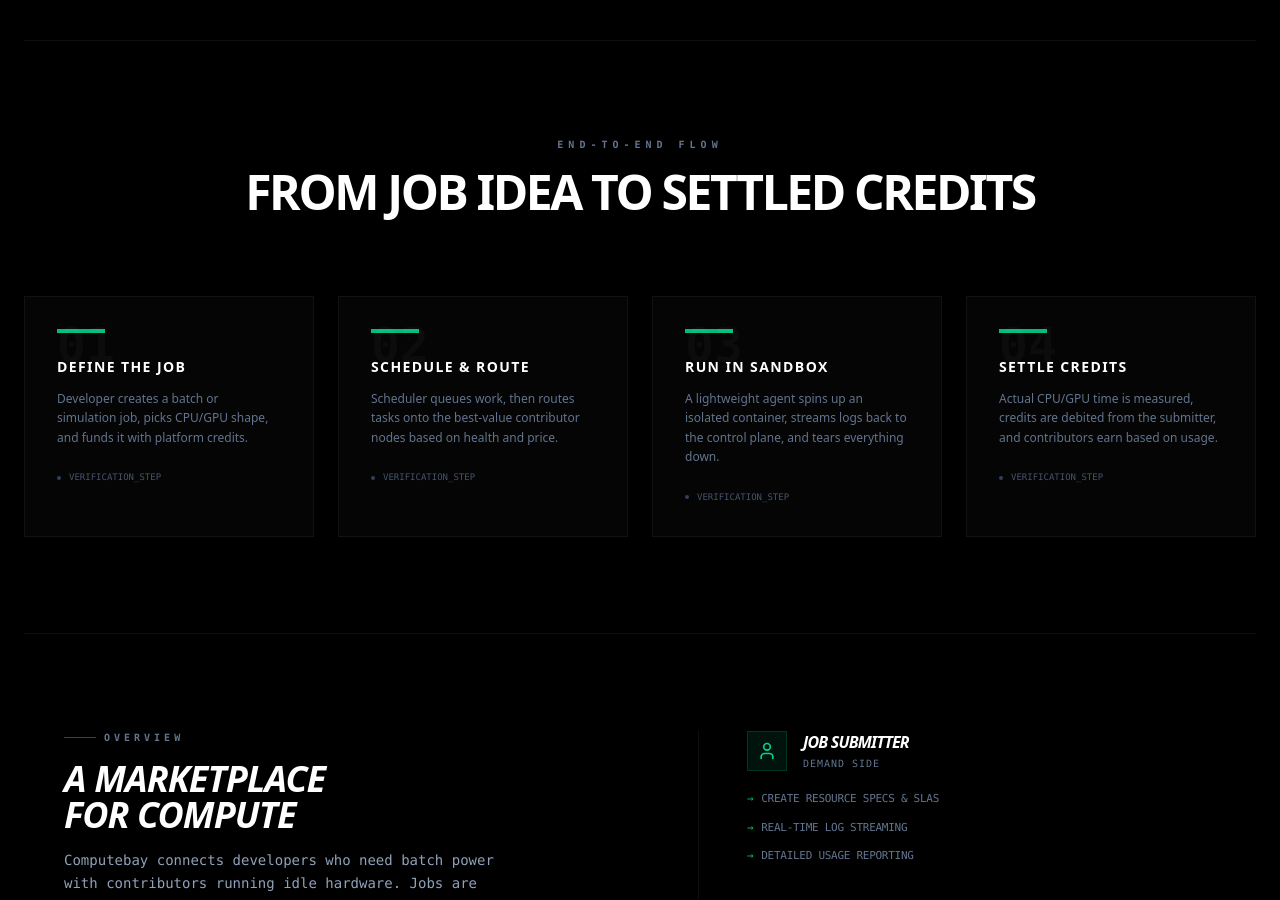
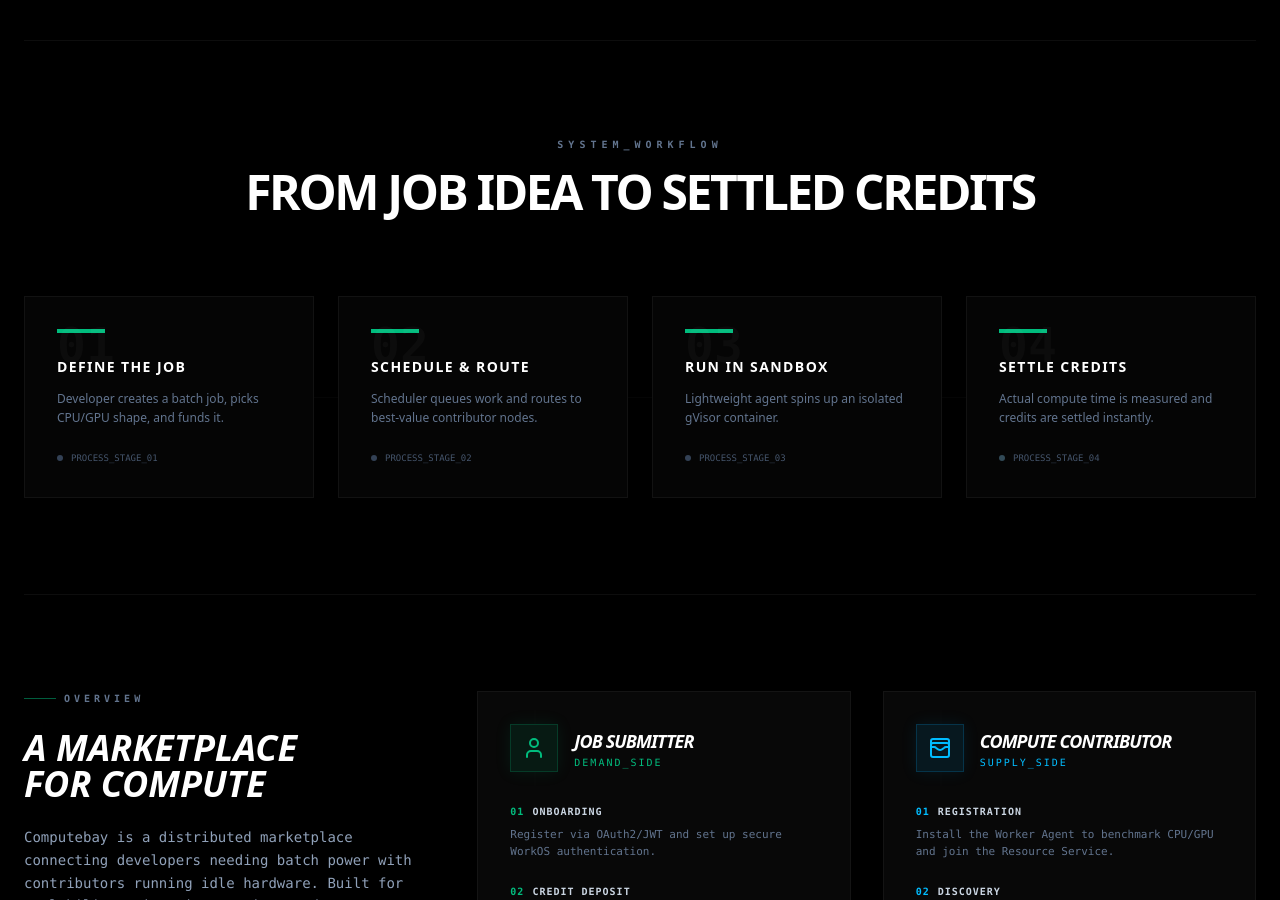
Before and after one commit to computebay/frontend, a React (Vite) app: page / in a window 1280 px wide. Shown: the part 1900-2800 px from the top of the page. Built offline with nearby package versions, Linux system fonts and the light colour scheme.

Commit message:
feat: Update SparklesCore glow color and enhance Home section with sequential animations and improved layout

```diff
--- a/src/components/SparklesCore.tsx
+++ b/src/components/SparklesCore.tsx
@@ -70,7 +70,7 @@ export const SparklesCore = (props: ParticlesProps) => {
                   duration: 2,        // Smoothness of the transition
                   size: maxSize ? maxSize * 1.5 : 4, // Grow slightly
                   opacity: 1,         // Full brightness
-                  color: { value: "#3ae9a9ff" } // A slightly brighter emerald for the glow
+                  color: { value: "#34d399" } // A slightly brighter emerald for the glow
                 },
               },
             },
--- a/src/index.css
+++ b/src/index.css
@@ -127,9 +127,14 @@ body {
 }
 
 @layer base {
+  ::-webkit-scrollbar {
+    display: none;
+  }
+
   * {
     @apply border-border outline-ring/50;
   }
+
   body {
     @apply bg-background text-foreground;
   }
--- a/src/pages/Home.tsx
+++ b/src/pages/Home.tsx
@@ -249,116 +249,187 @@ const Home = () => {
             </section>
 
             {/* 5. EXECUTION FLOW */}
-            <section id="how-it-works" className="py-24 border-t border-white/5">
+            {/* 5. EXECUTION FLOW WITH SEQUENTIAL ANIMATION */}
+            <section id="how-it-works" className="py-24 border-t border-white/5 relative overflow-hidden">
                 <div className="mb-20">
                     <h2 className="font-mono text-[10px] font-bold uppercase tracking-[0.5em] text-slate-500 text-center mb-4">
-                        End-to-end flow
+                        System_Workflow
                     </h2>
                     <h3 className="text-5xl font-black text-white text-center uppercase tracking-tighter">
                         From job idea to settled credits
                     </h3>
                 </div>
 
-                <div className="grid gap-6 md:grid-cols-4">
+                {/* The Grid Container */}
+                <motion.div
+                    className="grid gap-6 md:grid-cols-4 relative"
+                    initial="initial"
+                    whileInView="animate"
+                    viewport={{ once: true, margin: "-100px" }}
+                    variants={{
+                        animate: {
+                            transition: {
+                                staggerChildren: 0.4, // This creates the 1, 2, 3, 4 sequence
+                            }
+                        }
+                    }}
+                >
                     {[
-                        { n: '01', t: 'Define the job', d: 'Developer creates a batch or simulation job, picks CPU/GPU shape, and funds it with platform credits.' },
-                        { n: '02', t: 'Schedule & route', d: 'Scheduler queues work, then routes tasks onto the best-value contributor nodes based on health and price.' },
-                        { n: '03', t: 'Run in sandbox', d: 'A lightweight agent spins up an isolated container, streams logs back to the control plane, and tears everything down.' },
-                        { n: '04', t: 'Settle credits', d: 'Actual CPU/GPU time is measured, credits are debited from the submitter, and contributors earn based on usage.' },
+                        { n: '01', t: 'Define the job', d: 'Developer creates a batch job, picks CPU/GPU shape, and funds it.' },
+                        { n: '02', t: 'Schedule & route', d: 'Scheduler queues work and routes to best-value contributor nodes.' },
+                        { n: '03', t: 'Run in sandbox', d: 'Lightweight agent spins up an isolated gVisor container.' },
+                        { n: '04', t: 'Settle credits', d: 'Actual compute time is measured and credits are settled instantly.' },
                     ].map((step, i) => (
-                        <div key={i} className="group relative border border-white/5 bg-[#050505] p-8 transition-all hover:bg-white/5">
+                        <motion.div
+                            key={i}
+                            variants={{
+                                initial: { opacity: 0, y: 20 },
+                                animate: {
+                                    opacity: 1,
+                                    y: 0,
+                                    transition: { duration: 0.5 }
+                                }
+                            }}
+                            className="group relative border border-white/5 bg-[#050505] p-8 transition-all duration-500 hover:bg-[#0A0A0A] hover:border-emerald-500/30"
+                        >
+                            {/* 1. THE "BLIP" EFFECT (Flashes green when the card "activates") */}
+                            <motion.div
+                                variants={{
+                                    animate: {
+                                        opacity: [0, 1, 0],
+                                        scale: [0.9, 1.05, 1],
+                                        transition: { delay: i * 0.4, duration: 0.8 }
+                                    }
+                                }}
+                                className="absolute inset-0 bg-emerald-500/10 pointer-events-none z-0"
+                            />
+
+                            {/* 2. THE BACKGROUND NUMBER */}
                             <span className="absolute top-6 left-8 font-mono text-5xl font-black text-white/[0.03] group-hover:text-emerald-500/10 transition-colors">
                                 {step.n}
                             </span>
-                            <div className="h-1 w-12 bg-emerald-500 mb-6" />
-                            <h4 className="mb-3 font-bold uppercase tracking-widest text-white text-sm">{step.t}</h4>
-                            <p className="text-xs leading-relaxed text-slate-500 group-hover:text-slate-400">{step.d}</p>
+
+                            {/* 3. THE PROGRESS BAR (Animates width when card blips) */}
+                            <motion.div
+                                initial={{ width: "0%" }}
+                                whileInView={{ width: "3rem" }}
+                                transition={{ delay: i * 0.4, duration: 0.5 }}
+                                className="h-1 bg-emerald-500 mb-6 group-hover:w-full transition-all duration-300"
+                            />
+
+                            <div className="relative z-10">
+                                <h4 className="mb-3 font-bold uppercase tracking-widest text-white text-sm">
+                                    {step.t}
+                                </h4>
+                                <p className="text-xs leading-relaxed text-slate-500 group-hover:text-slate-300">
+                                    {step.d}
+                                </p>
+
+                                {/* 4. STATUS INDICATOR */}
                                 <div className="mt-6 flex items-center gap-2 font-mono text-[9px] text-slate-600 uppercase">
-                                <span className="h-1 w-1 rounded-full bg-slate-700" /> Verification_Step
+                                    <motion.span
+                                        animate={{
+                                            backgroundColor: ["#334155", "#10b981", "#334155"],
+                                        }}
+                                        transition={{
+                                            delay: i * 0.4,
+                                            duration: 1.5,
+                                            repeat: Infinity,
+                                            repeatDelay: 2
+                                        }}
+                                        className="h-1.5 w-1.5 rounded-full"
+                                    />
+                                    {`PROCESS_STAGE_${step.n}`}
                                 </div>
                             </div>
+                        </motion.div>
                     ))}
-                </div>
+
+                    {/* 5. THE CONNECTING "WIRE" (Optional: Visual line behind cards) */}
+                    <div className="absolute top-1/2 left-0 w-full h-px bg-white/[0.02] -z-10 hidden md:block" />
+                </motion.div>
             </section>
 
+
             {/* 6. TEXTUAL OVERVIEW / ROLES */}
-            {/* 6. TEXTUAL OVERVIEW / ROLES */}
-            <section className="py-24 border-t border-white/5 w-full">
-                {/* This wrapper keeps the content centered and readable while the border above stays full-width */}
-                <div className="mx-auto max-w-7xl px-10">
-                    <div className="grid gap-16 lg:grid-cols-[1.1fr_1fr] items-start">
-
-                        {/* Left Column: Overview */}
-                        <div className="space-y-8">
-                            <div className="space-y-4">
+            <section className="py-24 border-t border-white/5">
+                <div className="grid gap-16 lg:grid-cols-[1fr_2fr]">
+                    {/* Sidebar: Platform Vision */}
+                    <div className="space-y-6">
                         <h2 className="font-mono text-[10px] font-bold uppercase tracking-[0.4em] text-slate-500 flex items-center gap-2">
-                                    <span className="h-[1px] w-8 bg-emerald-500/50" />
-                                    Overview
+                            <span className="h-[1px] w-8 bg-emerald-500/50" /> Overview
                         </h2>
-                                <h3 className="text-4xl font-black text-white tracking-tight italic uppercase leading-none">
-                                    A marketplace <br /> for compute
-                                </h3>
-                                <p className="text-sm leading-relaxed text-slate-400 font-mono max-w-md">
-                                    Computebay connects developers who need batch power with contributors running idle hardware. Jobs are micro-orchestrated and settled in credits.
+                        <h3 className="text-4xl font-black text-white italic uppercase leading-none">A marketplace <br /> for compute</h3>
+                        <p className="text-sm leading-relaxed text-slate-400 font-mono">
+                            Computebay is a distributed marketplace connecting developers needing batch power with contributors running idle hardware. Built for scalability using microservices and secure sandboxing.
                         </p>
                     </div>
 
-                            <div className="grid gap-6 sm:grid-cols-3">
-                                {[
-                                    { t: 'Reliability', d: 'Health checks and resumable workloads.' },
-                                    { t: 'Security', d: 'Hardened isolated containers.' },
-                                    { t: 'Payments', d: 'Unified credit ledger system.' }
-                                ].map((feat, i) => (
-                                    <div key={i} className="group">
-                                        <div className="font-mono text-[10px] uppercase tracking-[0.3em] text-emerald-500 font-bold underline decoration-white/10 underline-offset-8 transition-all group-hover:decoration-emerald-500/50">
-                                            {feat.t}
+                    {/* Main: Role Tracks */}
+                    <div className="grid gap-8 md:grid-cols-2">
+                        {/* Track: Job Submitter */}
+                        <div className="space-y-8 p-8 bg-[#080808] border border-white/5 hover:border-emerald-500/20 transition-all">
+                            <div className="flex items-center gap-4">
+                                <div className="h-12 w-12 flex items-center justify-center bg-emerald-500/10 text-emerald-500 border border-emerald-500/20 shadow-[0_0_15px_rgba(16,185,129,0.1)]">
+                                    <User size={24} />
                                 </div>
-                                        <p className="mt-3 text-slate-500 font-mono text-[10px] leading-tight group-hover:text-slate-400">
-                                            {feat.d}
-                                        </p>
+                                <div>
+                                    <h4 className="text-lg font-black text-white uppercase italic tracking-tighter">Job Submitter</h4>
+                                    <p className="text-[10px] text-emerald-500 font-mono uppercase tracking-[0.2em]">Demand_Side</p>
                                 </div>
-                                ))}
+                            </div>
+                            <div className="space-y-6">
+                                <div className="space-y-2">
+                                    <div className="flex items-center gap-2 text-[10px] font-mono font-bold text-slate-300 uppercase tracking-widest">
+                                        <span className="text-emerald-500">01</span> Onboarding
+                                    </div>
+                                    <p className="text-[11px] text-slate-500 font-mono">Register via OAuth2/JWT and set up secure WorkOS authentication.</p>
+                                </div>
+                                <div className="space-y-2">
+                                    <div className="flex items-center gap-2 text-[10px] font-mono font-bold text-slate-300 uppercase tracking-widest">
+                                        <span className="text-emerald-500">02</span> Credit Deposit
+                                    </div>
+                                    <p className="text-[11px] text-slate-500 font-mono">Deposit credits via Stripe. Transaction logging ensures balance integrity.</p>
+                                </div>
+                                <div className="space-y-2">
+                                    <div className="flex items-center gap-2 text-[10px] font-mono font-bold text-slate-300 uppercase tracking-widest">
+                                        <span className="text-emerald-500">03</span> Submission
+                                    </div>
+                                    <p className="text-[11px] text-slate-500 font-mono">Upload containers or S3 references. Monitor live logs and final debits.</p>
+                                </div>
                             </div>
                         </div>
 
-                        {/* Right Column: Roles */}
-                        <div className="relative space-y-10 border-l border-white/5 pl-12">
-                            {/* Job Submitter Role */}
-                            <div className="space-y-5">
+                        {/* Track: Compute Contributor */}
+                        <div className="space-y-8 p-8 bg-[#080808] border border-white/5 hover:border-sky-500/20 transition-all">
                             <div className="flex items-center gap-4">
-                                    <div className="h-10 w-10 flex items-center justify-center bg-emerald-500/10 text-emerald-400 border border-emerald-500/20">
-                                        <User size={20} />
+                                <div className="h-12 w-12 flex items-center justify-center bg-sky-500/10 text-sky-400 border border-sky-500/20 shadow-[0_0_15px_rgba(14,165,233,0.1)]">
+                                    <WalletCards size={24} />
                                 </div>
                                 <div>
-                                        <h4 className="text-md font-black text-white uppercase italic tracking-tighter">Job submitter</h4>
-                                        <p className="text-[10px] text-slate-500 font-mono uppercase tracking-widest mt-0.5">Demand Side</p>
+                                    <h4 className="text-lg font-black text-white uppercase italic tracking-tighter">Compute Contributor</h4>
+                                    <p className="text-[10px] text-sky-400 font-mono uppercase tracking-[0.2em]">Supply_Side</p>
                                 </div>
                             </div>
-                                <ul className="space-y-3 text-[11px] text-slate-400 font-mono uppercase tracking-tight">
-                                    <li className="flex items-center gap-2 text-slate-500"><span className="text-emerald-500">→</span> Create resource specs & SLAs</li>
-                                    <li className="flex items-center gap-2 text-slate-500"><span className="text-emerald-500">→</span> Real-time log streaming</li>
-                                    <li className="flex items-center gap-2 text-slate-500"><span className="text-emerald-500">→</span> Detailed usage reporting</li>
-                                </ul>
+                            <div className="space-y-6">
+                                <div className="space-y-2">
+                                    <div className="flex items-center gap-2 text-[10px] font-mono font-bold text-slate-300 uppercase tracking-widest">
+                                        <span className="text-sky-400">01</span> Registration
                                     </div>
-
-                            <div className="h-px w-full bg-gradient-to-r from-white/10 to-transparent" />
-
-                            {/* Contributor Role */}
-                            <div className="space-y-5">
-                                <div className="flex items-center gap-4">
-                                    <div className="h-10 w-10 flex items-center justify-center bg-sky-500/10 text-sky-400 border border-sky-500/20">
-                                        <WalletCards size={20} />
+                                    <p className="text-[11px] text-slate-500 font-mono">Install the Worker Agent to benchmark CPU/GPU and join the Resource Service.</p>
                                 </div>
-                                    <div>
-                                        <h4 className="text-md font-black text-white uppercase italic tracking-tighter">Compute contributor</h4>
-                                        <p className="text-[10px] text-slate-500 font-mono uppercase tracking-widest mt-0.5">Supply Side</p>
+                                <div className="space-y-2">
+                                    <div className="flex items-center gap-2 text-[10px] font-mono font-bold text-slate-300 uppercase tracking-widest">
+                                        <span className="text-sky-400">02</span> Discovery
                                     </div>
+                                    <p className="text-[11px] text-slate-500 font-mono">Maintain active heartbeats to central registry (Consul/etcd) for task polling.</p>
                                 </div>
-                                <ul className="space-y-3 text-[11px] text-slate-400 font-mono uppercase tracking-tight">
-                                    <li className="flex items-center gap-2 text-slate-500"><span className="text-sky-500">→</span> Secure one-click registry</li>
-                                    <li className="flex items-center gap-2 text-slate-500"><span className="text-sky-500">→</span> Uptime & health heartbeat</li>
-                                    <li className="flex items-center gap-2 text-slate-500"><span className="text-sky-500">→</span> Instant credit withdrawal</li>
-                                </ul>
+                                <div className="space-y-2">
+                                    <div className="flex items-center gap-2 text-[10px] font-mono font-bold text-slate-300 uppercase tracking-widest">
+                                        <span className="text-sky-400">03</span> Payout
+                                    </div>
+                                    <p className="text-[11px] text-slate-500 font-mono">Earn for actual compute used. Withdraw via crypto or fiat payout links.</p>
+                                </div>
                             </div>
                         </div>
                     </div>
```
Lines whose indentation alone changed are shown as unchanged.
